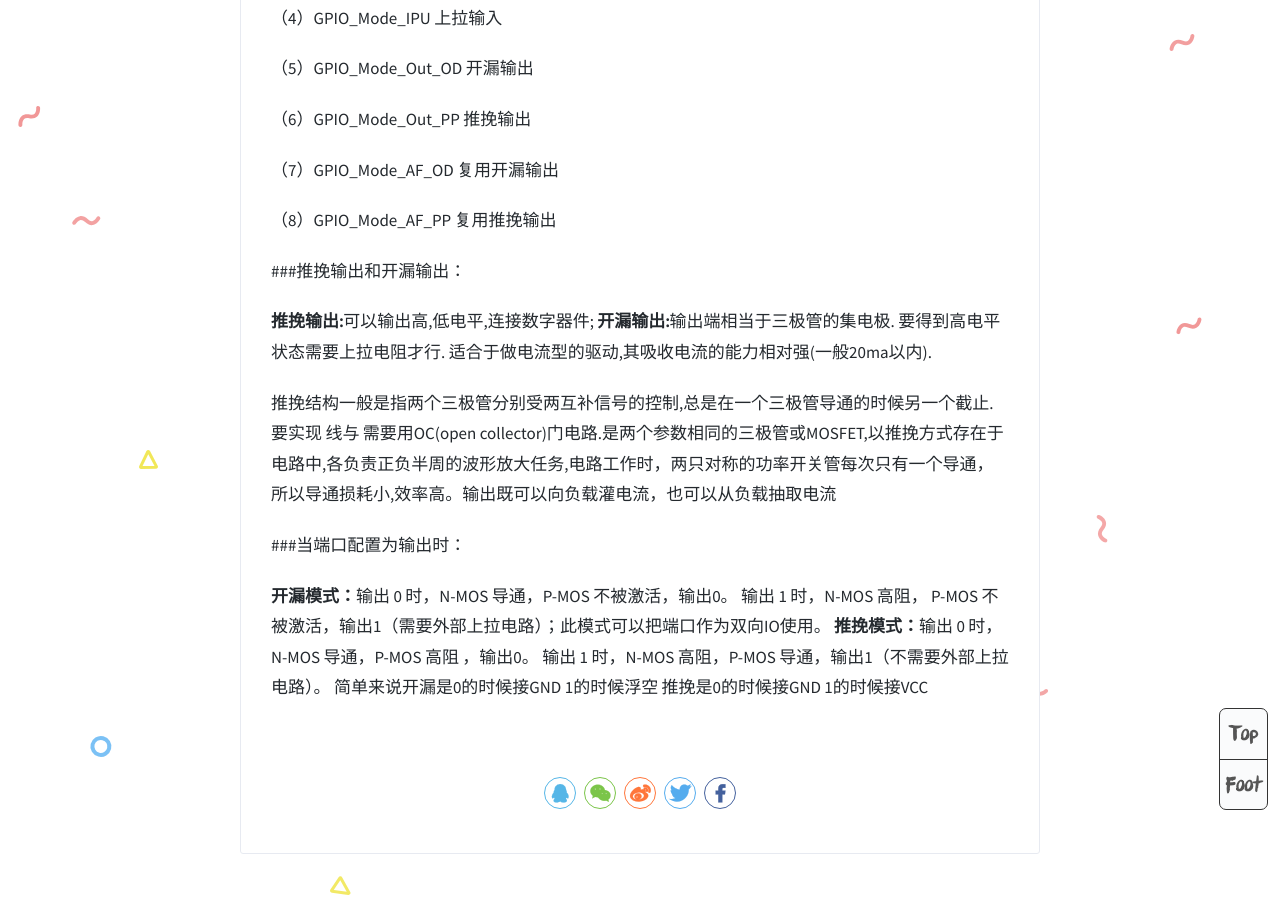
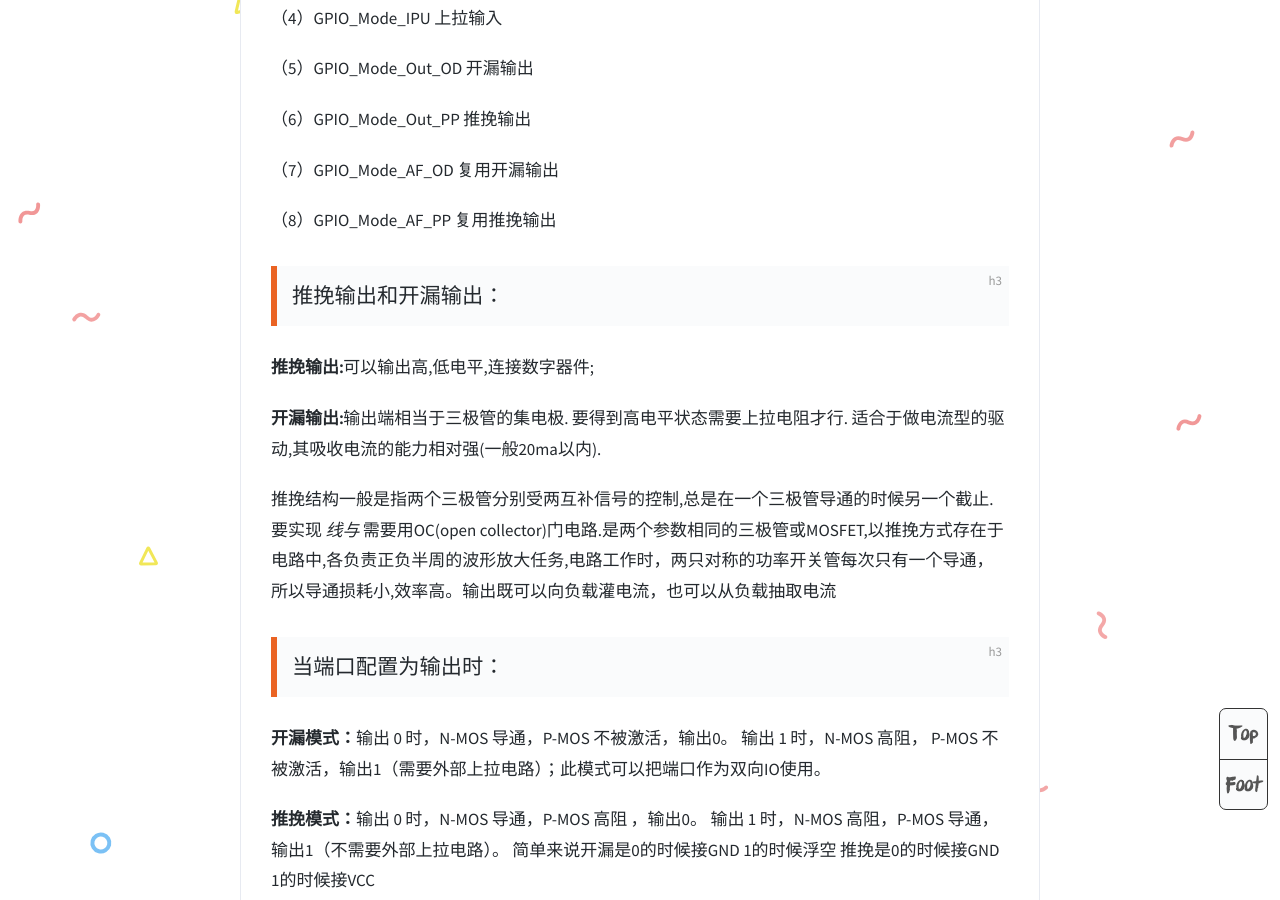
Before and after one commit to leiconghe/leiconghe.github.io, a Jekyll site: the page built from _posts/2020-05-30-测试页面.md, in a window 1280 px wide and 900 px high, scrolled down 1048 px. Built offline with Jekyll 4.4.1, drawn with Linux system fonts in a browser that asks for light colours; comment, search, counter and statistics services are not loaded.

```diff
--- a/_posts/2020-05-30-测试页面.md
+++ b/_posts/2020-05-30-测试页面.md
@@ -28,18 +28,20 @@ subtitle: '8种GPIO模式'
 
 （8）GPIO_Mode_AF_PP 复用推挽输出
 
-###推挽输出和开漏输出：
+### 推挽输出和开漏输出：
 
 **推挽输出:**可以输出高,低电平,连接数字器件;
+
 **开漏输出:**输出端相当于三极管的集电极. 要得到高电平状态需要上拉电阻才行. 适合于做电流型的驱动,其吸收电流的能力相对强(一般20ma以内).
 
 推挽结构一般是指两个三极管分别受两互补信号的控制,总是在一个三极管导通的时候另一个截止.
-要实现 线与 需要用OC(open collector)门电路.是两个参数相同的三极管或MOSFET,以推挽方式存在于电路中,各负责正负半周的波形放大任务,电路工作时，两只对称的功率开关管每次只有一个导通，所以导通损耗小,效率高。输出既可以向负载灌电流，也可以从负载抽取电流
+要实现 *线与* 需要用OC(open collector)门电路.是两个参数相同的三极管或MOSFET,以推挽方式存在于电路中,各负责正负半周的波形放大任务,电路工作时，两只对称的功率开关管每次只有一个导通，所以导通损耗小,效率高。输出既可以向负载灌电流，也可以从负载抽取电流
 
-###当端口配置为输出时：
+### 当端口配置为输出时：
 
 **开漏模式：**输出 0 时，N-MOS 导通，P-MOS 不被激活，输出0。
 输出 1 时，N-MOS 高阻， P-MOS 不被激活，输出1（需要外部上拉电路）；此模式可以把端口作为双向IO使用。
+
 **推挽模式：**输出 0 时，N-MOS 导通，P-MOS 高阻 ，输出0。
 输出 1 时，N-MOS 高阻，P-MOS 导通，输出1（不需要外部上拉电路）。
 简单来说开漏是0的时候接GND 1的时候浮空 推挽是0的时候接GND 1的时候接VCC
```
